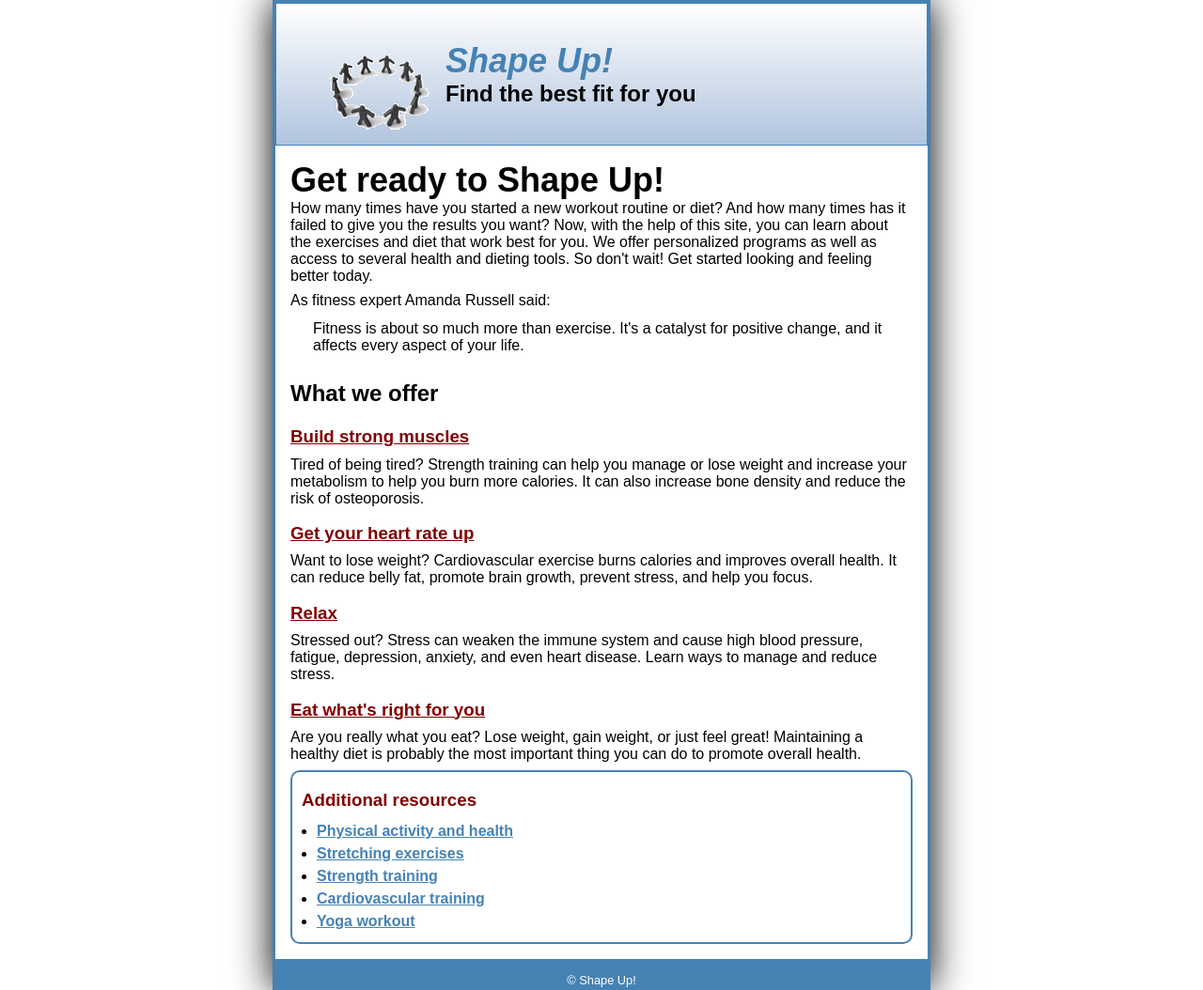
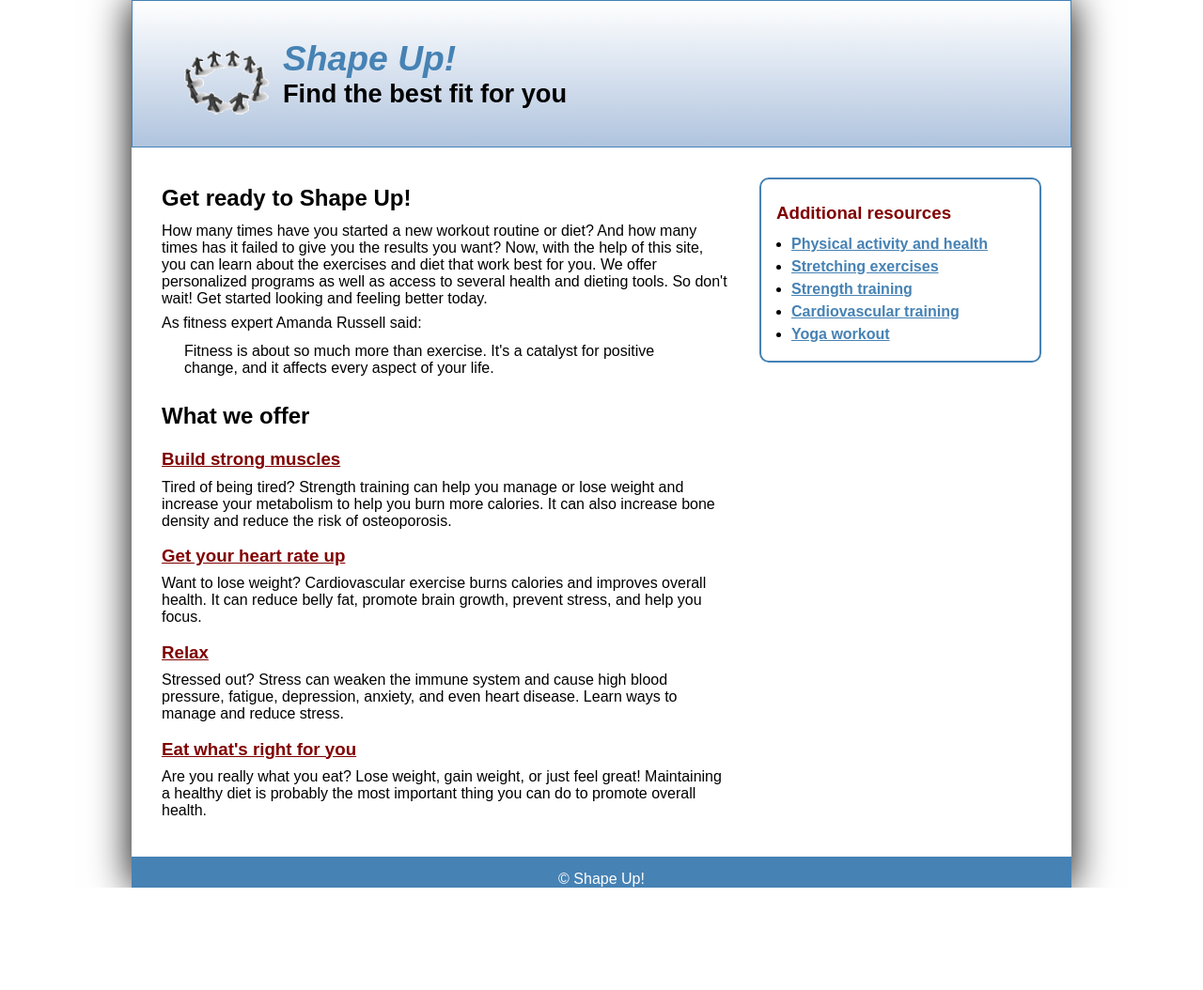
Before and after one commit to MelenaJ411/shape-up-exercises, a plain HTML site: page index.html in a window 1280 px wide. Shown: the whole page at 94% size. After the commit the page ends 945 px from the top, so only its background shows below. Drawn offline with Linux system fonts and the light colour scheme.

Commit message:
Shape Up part 1 finished

```diff
--- a/index.html
+++ b/index.html
@@ -17,7 +17,7 @@
 
 	<main>
 		<section>
-		<h1>Get ready to Shape Up!</h1>
+		<h2>Get ready to Shape Up!</h2>
 		<p>How many times have you started a new workout routine or diet? And how many times has it failed to give you the results you want? Now, with the help of this site, you can learn about the exercises and diet that work best for you. We offer personalized programs as well as access to several health and dieting tools. So don't wait! Get started looking and feeling better today.</p>
 		<p>As fitness expert Amanda Russell said:</p>
 		<blockquote>Fitness is about so much more than exercise. It's a catalyst for positive change, and it affects every aspect of your life.</blockquote>
--- a/styles/main.css
+++ b/styles/main.css
@@ -1,8 +1,8 @@
 body {
     font-family: Arial, Helvetica, sans-serif;
-    width: 700px;
+    width: 100%;
+    max-width: 1000px;
     margin: 0 auto;
-    border: 3px solid steelblue;
     box-shadow: 0px 0px 40px black;
 
 }
@@ -12,7 +12,7 @@ a {
 }
 
 h1 {
-    font-size: 225%;
+    font-size: calc(225% + .10vw);
 }
 
 header{
@@ -20,23 +20,28 @@ header{
 background: linear-gradient(to bottom, white, lightsteelblue);
 border : 1px solid steelblue;
 padding: 2.5em;
+
     & h1 {
         color: steelblue;
         font-style: italic;
     }
 
     & h2 {
-        font-size: 150%;
+        font-size: calc(150% + .25vw);
     }
 
     & h3 {
-        font-size: 120%;
+        font-size: calc(120% + .25vw);
     }
 
     & img {
         float: left;
         padding: 0em 0em .25em 0em;
         margin-top: 0px;
+        max-width: 120px;
+        min-width: 100px;
+        width: 100%;
+        height: auto;
 
     }
 
@@ -45,6 +50,9 @@ padding: 2.5em;
 
 
 section {
+    flex-basis: 75%;
+    margin : 1em;
+    margin-top: 0em;
 
     a {
         color: maroon
@@ -67,10 +75,13 @@ section {
 
 aside {
 
+    flex-basis: 25%;
     border: 2px solid steelblue;
     border-radius: 10px;
-    padding: 10px;
-
+    padding: 1em;
+    margin: 1em;
+    max-height: fit-content;
+    min-width: 300px;
 
    & h3 {
         color: maroon;
@@ -100,7 +111,7 @@ aside {
 }
 
 footer {
-    font-size : 80%;
+    font-size : calc(80% + .25vw);
     text-align: center;
     background-color: steelblue;
     color: white;
@@ -115,7 +126,7 @@ footer {
 }
 
 main {
-
+    display: flex;
     clear:both;
     padding: 1em;
 
```
